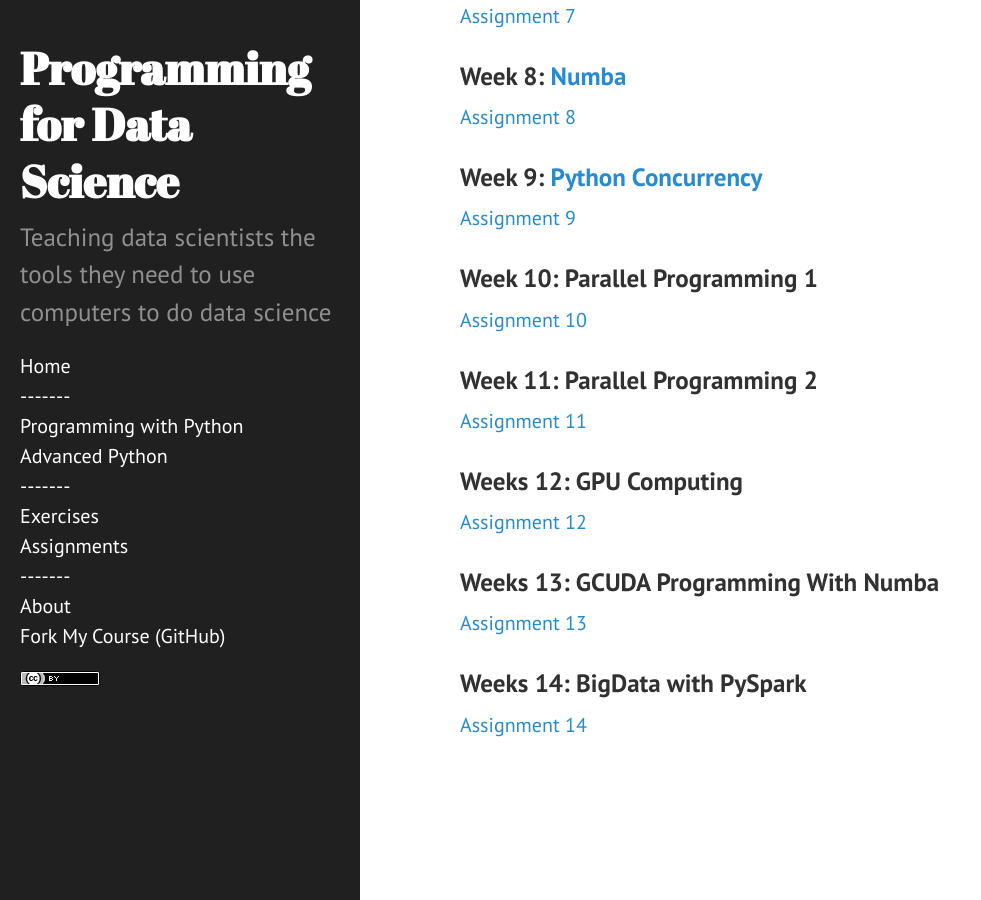
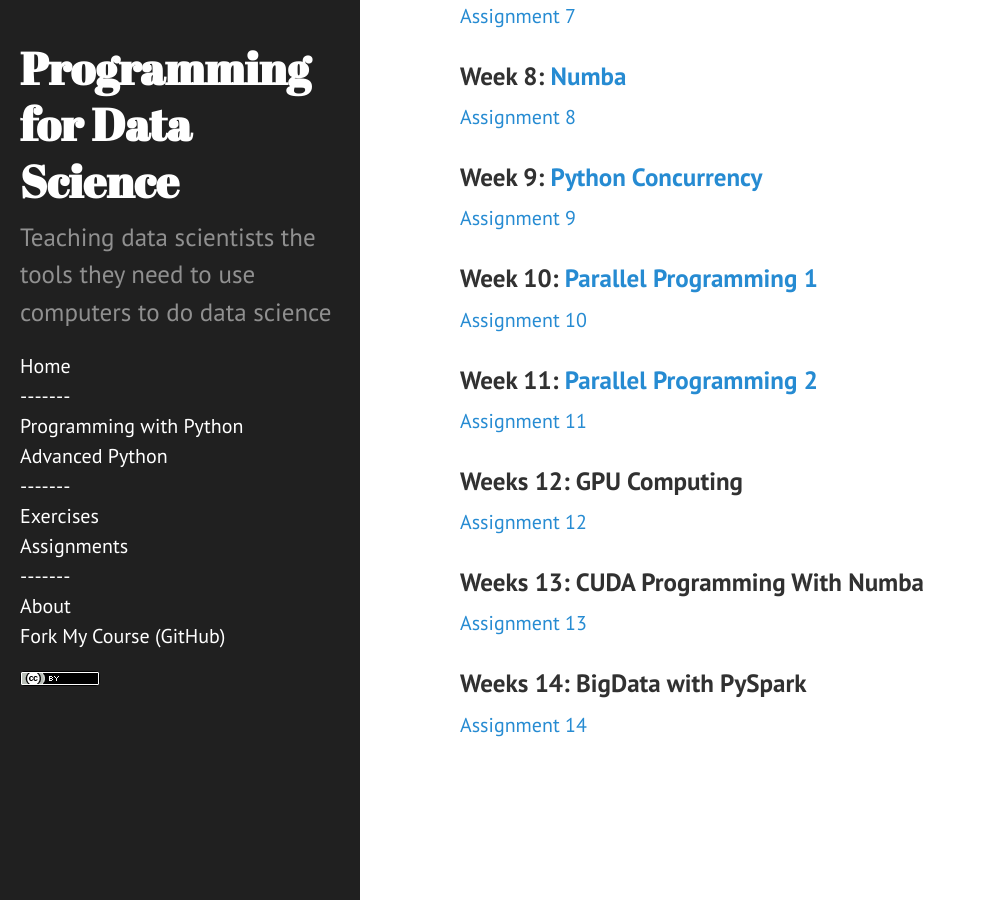
Before and after one commit to nyu-cds/courses, a Jekyll site: the page built from syllabus/advanced-schedule.md, in a window 1280 px wide and 900 px high, scrolled down 1248 px. Shown: the whole window, without its empty margins (0-981 px from the left). Built offline with Jekyll 4.4.1, drawn with Linux system fonts in a browser that asks for light colours; some of the changed lines change nothing that is shown.

Commit message:
Signed-off-by: Greg Watson <g.watson@computer.org>

```diff
--- a/syllabus/advanced-schedule.md
+++ b/syllabus/advanced-schedule.md
@@ -54,11 +54,11 @@ If you need a refresher on Python, please take a look at the
 
 [Assignment 9]({{ site.github.url }}/assignments/advanced-9/)
 
-### Week 10: Parallel Programming 1
+### Week 10: [Parallel Programming 1](https://nyu-cds.github.io/python-mpi)
 
 [Assignment 10]({{ site.github.url }}/assignments/advanced-10/)
 
-### Week 11: Parallel Programming 2
+### Week 11: [Parallel Programming 2](https://nyu-cds.github.io/python-mpi)
 
 [Assignment 11]({{ site.github.url }}/assignments/advanced-11/)
 
@@ -66,7 +66,7 @@ If you need a refresher on Python, please take a look at the
 
 [Assignment 12]({{ site.github.url }}/assignments/advanced-12/)
 
-### Weeks 13: GCUDA Programming With Numba
+### Weeks 13: CUDA Programming With Numba
 
 [Assignment 13]({{ site.github.url }}/assignments/advanced-13/)
 
```
